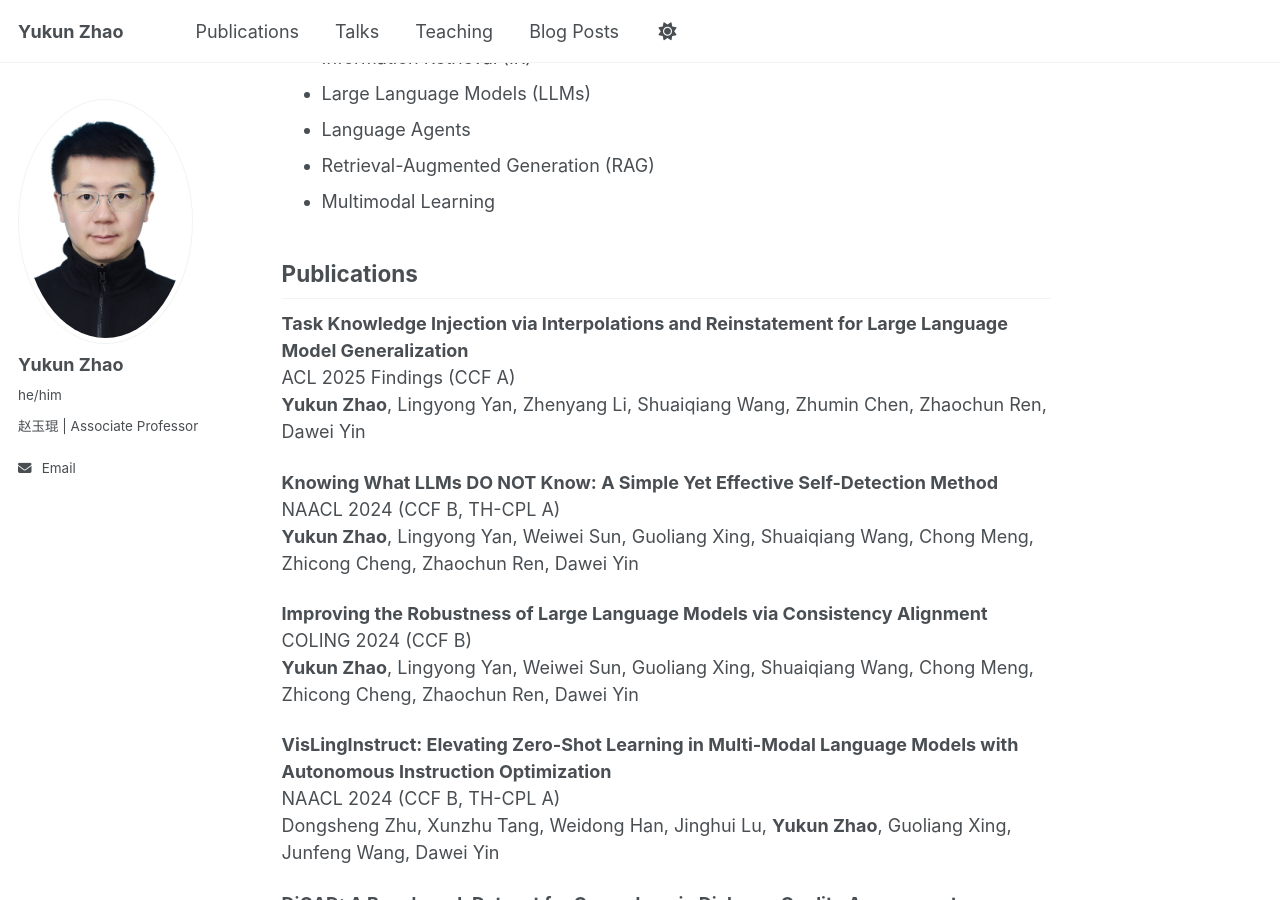
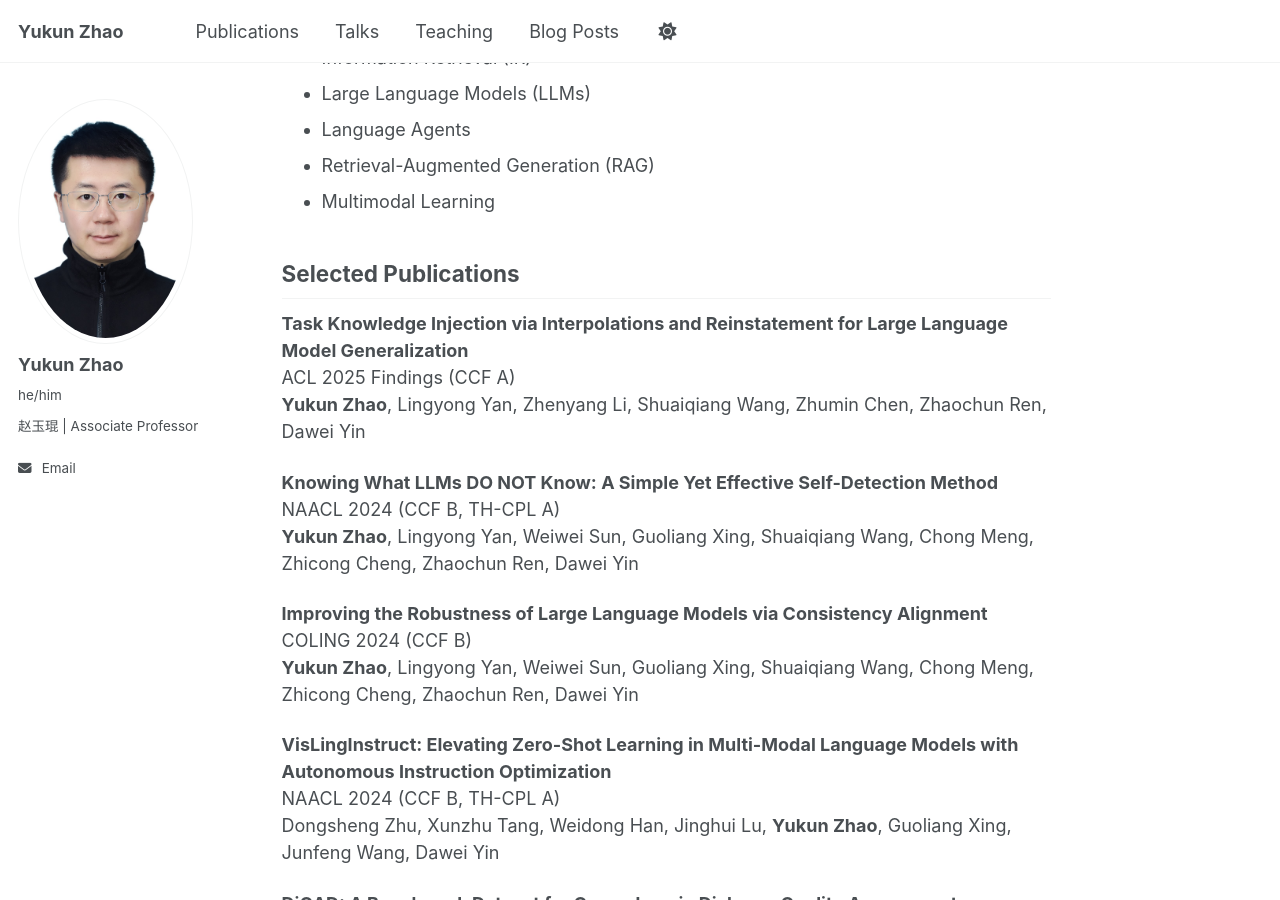
Before and after one commit to yukunZhao/yukunzhao.github.io, a Jekyll site: the page built from _pages/about.md, in a window 1280 px wide and 900 px high, scrolled down 846 px. Built offline with Jekyll 4.4.1, drawn with Linux system fonts in a browser that asks for light colours; a script bundle is joined from its source files by our own code; library files that are not in the unit come from our copies.

Commit message:
Update Publications: change to Selected Publications on homepage, simplify Publications page to show only Full List link

```diff
--- a/_pages/about.md
+++ b/_pages/about.md
@@ -25,7 +25,7 @@
 - Retrieval-Augmented Generation (RAG)
 - Multimodal Learning
 
-## Publications
+## Selected Publications
 
 **Task Knowledge Injection via Interpolations and Reinstatement for Large Language Model Generalization**
 ACL 2025 Findings (CCF A)
--- a/_pages/publications.html
+++ b/_pages/publications.html
@@ -7,8 +7,4 @@
 
 {% include base_path %}
 
-**Full List:** [https://scholar.google.com/citations?user=7EI-gJAAAAAJ&hl=en](https://scholar.google.com/citations?user=7EI-gJAAAAAJ&hl=en)
-
-{% for post in site.publications reversed %}
-  {% include archive-single.html %}
-{% endfor %}
+**Full List:** <a href="https://scholar.google.com/citations?user=7EI-gJAAAAAJ&hl=en" target="_blank">https://scholar.google.com/citations?user=7EI-gJAAAAAJ&hl=en</a>
```
